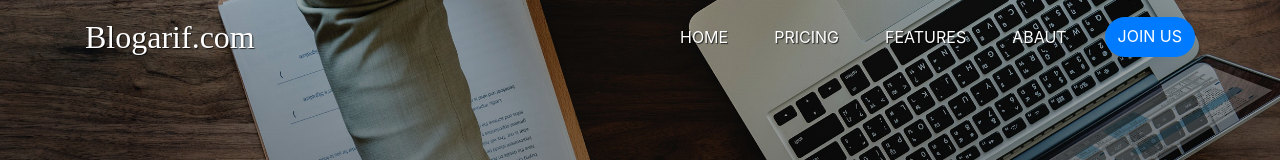
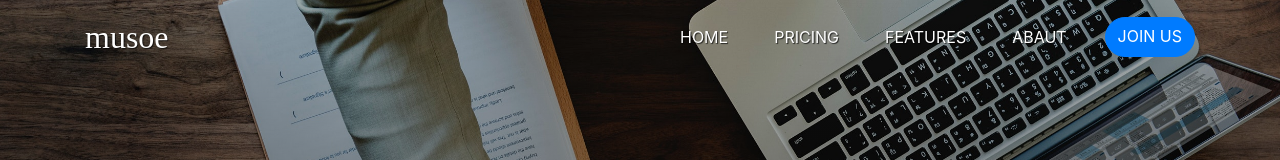
Before and after one commit to ariffadhillah/Landingpage.github.io, a plain HTML site: page index.html in a window 1280 px wide. Shown: the top 160 px of the page. Drawn offline with nearby package versions, Linux system fonts and the light colour scheme; a web font is replaced by a local one.

Commit message:
Update index.html

```diff
--- a/index.html
+++ b/index.html
@@ -20,7 +20,7 @@
 <!-- Navbar -->
 <nav class="navbar navbar-expand-lg navbar-light ">
   <div class="container">
-    <a class="navbar-brand" href="#">Blogarif.com</a>
+    <a class="navbar-brand" href="#">musoe</a>
     <button class="navbar-toggler" type="button" data-toggle="collapse" data-target="#navbarNavAltMarkup" aria-controls="navbarNavAltMarkup" aria-expanded="false" aria-label="Toggle navigation">
       <span class="navbar-toggler-icon"></span>
     </button>
```
